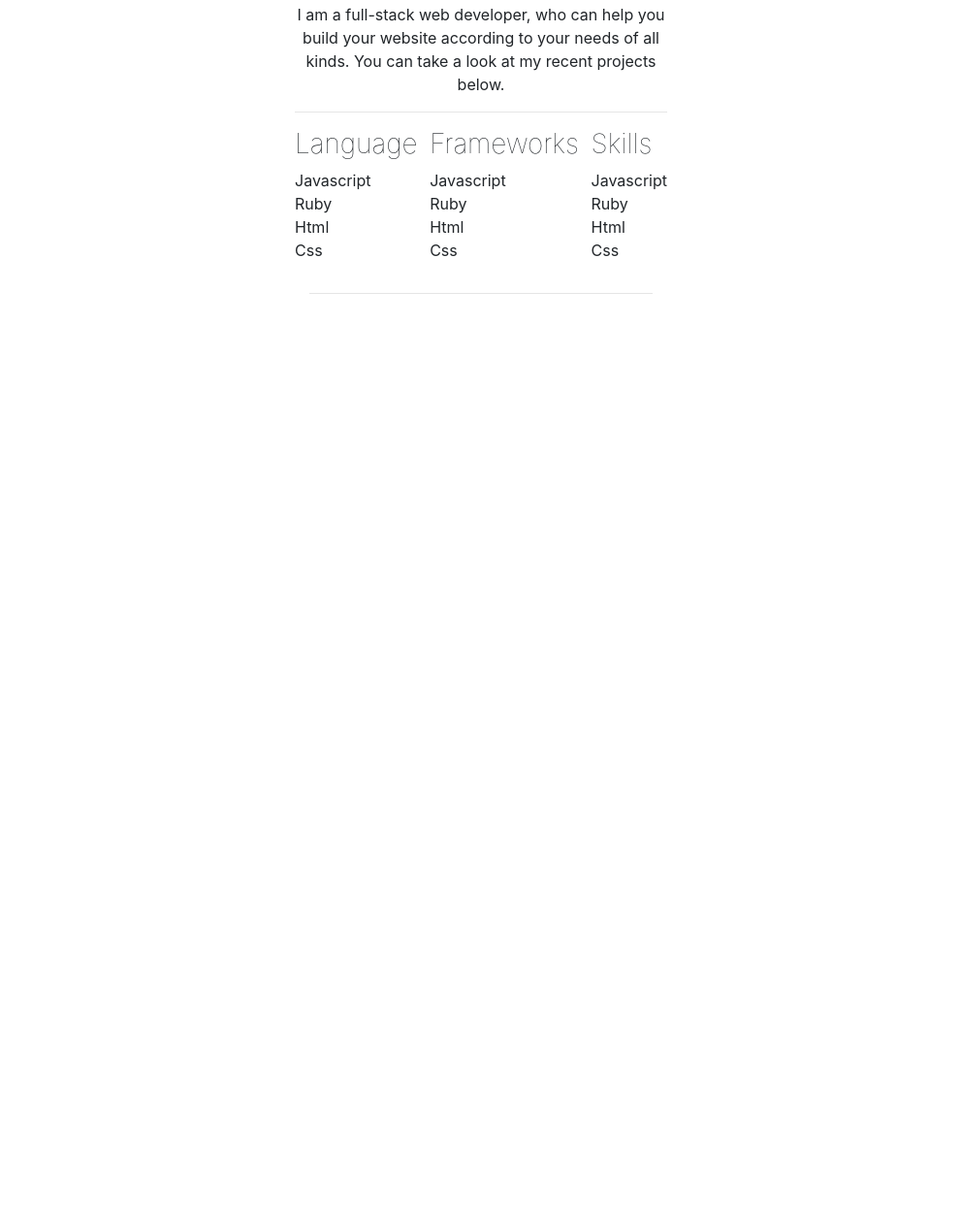
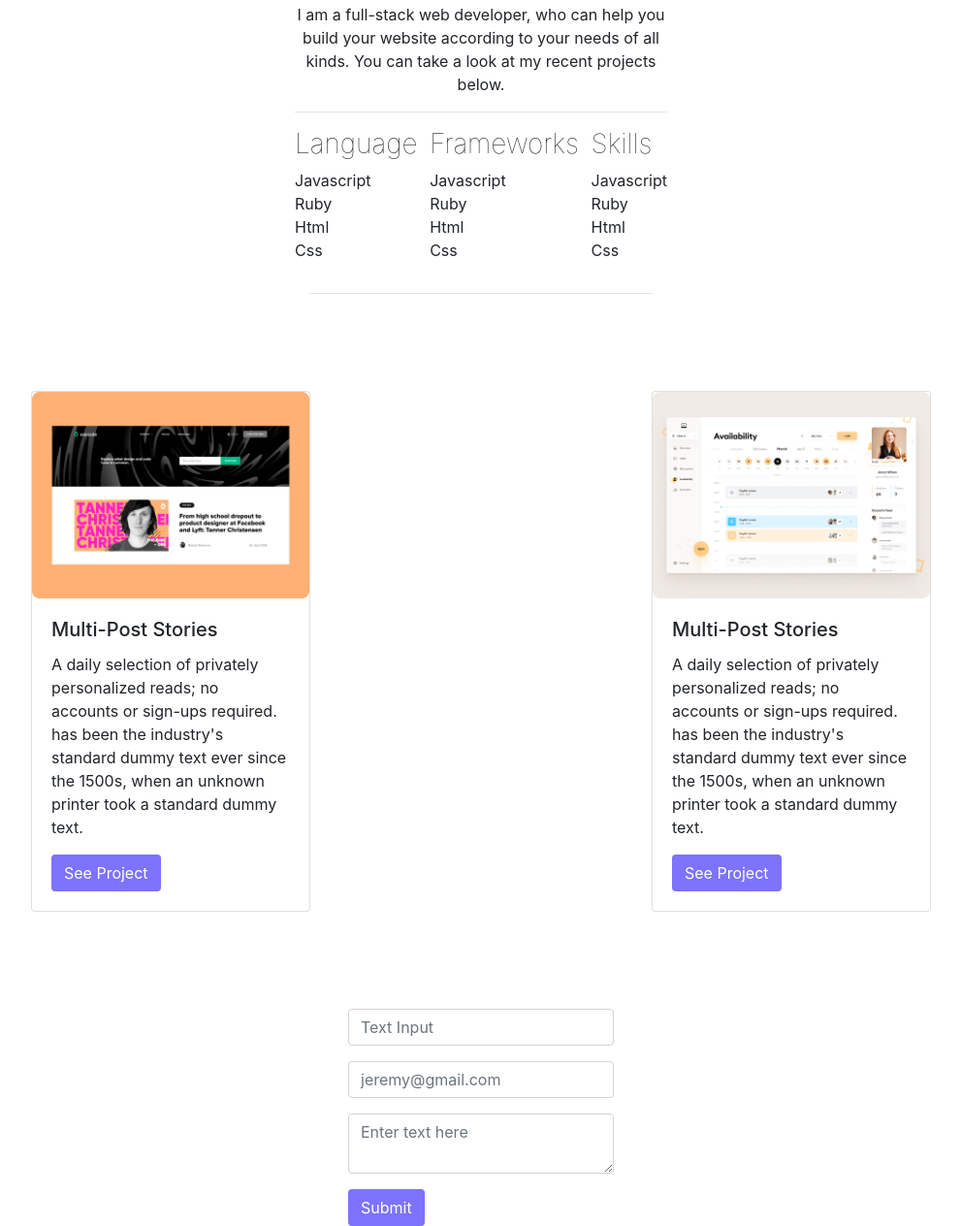
Before and after one commit to chuanqizhu0820/portfolio-bootstrap, a plain HTML site: page index.html in a window 1280 px wide. Shown: the part 371-1635 px from the top of the page at 97% size, without its empty margins (144-1135 px from the left). Before the commit the page ends 800 px from the top, so only its background shows below. Drawn offline with nearby package versions, Linux system fonts and the light colour scheme.

Commit message:
Add cards
Add form and style

```diff
--- a/index.html
+++ b/index.html
@@ -70,7 +70,38 @@
             <hr>
           </div>
         </div>
-
+    </section>
+    <section class="my-work d-flex justify-content-around" style="margin-top: 100px;">
+        <div class="card" style="width: 18rem;">
+            <img src="./work_img/Portfolio.png" class="card-img-top" alt="...">
+            <div class="card-body">
+              <h5 class="card-title">Multi-Post Stories</h5>
+              <p class="card-text">A daily selection of privately personalized reads; no accounts or sign-ups required. has been the industry's standard dummy text ever since the 1500s, when an unknown printer took a standard dummy text.</p>
+              <a href="#" class="btn" style="background-color: rgba(125, 115, 252, 1); color:white">See Project</a>
+            </div>
+          </div>
+          <div class="card" style="width: 18rem;">
+            <img src="./work_img/Portfolio1.png" class="card-img-top" alt="...">
+            <div class="card-body">
+              <h5 class="card-title">Multi-Post Stories</h5>
+              <p class="card-text">A daily selection of privately personalized reads; no accounts or sign-ups required. has been the industry's standard dummy text ever since the 1500s, when an unknown printer took a standard dummy text.</p>
+              <a href="#" class="btn" style="background-color: rgba(125, 115, 252, 1); color:white">See Project</a>
+            </div>
+          </div>
+    </section>
+    <section class="contact d-flex justify-content-center" style="margin-top: 100px;">
+      <form>
+        <div class="mb-3">
+          <input type="text" class="form-control" placeholder="Text Input">
+        </div>
+        <div class="mb-3">
+          <input type="email" class="form-control" placeholder="jeremy@gmail.com" aria-describedby="emailHelp">
+        </div>
+        <div class="mb-3">
+          <textarea type="text" class="form-control" placeholder="Enter text here"></textarea>
+        </div>
+        <button type="submit" class="btn" style="background-color: rgba(125, 115, 252, 1); color:white">Submit</button>
+      </form>
     </section>
 </body>
 </html>
```
Also changed, not shown: work_img/Portfolio.png (added), work_img/Portfolio1.png (added), work_img/Portfolio2.png (added), work_img/Portfolio3.png (added), work_img/Portfoliowork2.png (added).
